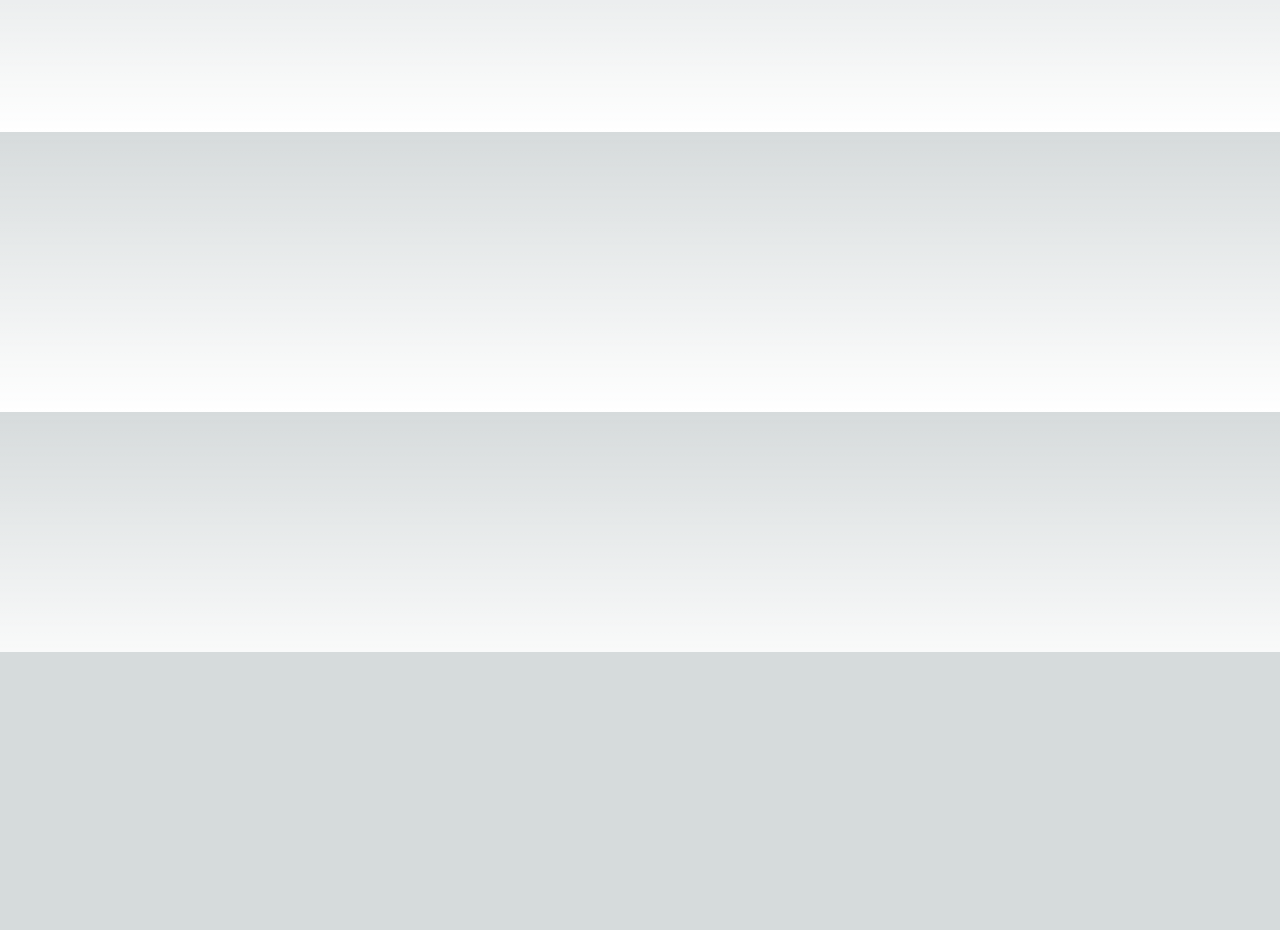
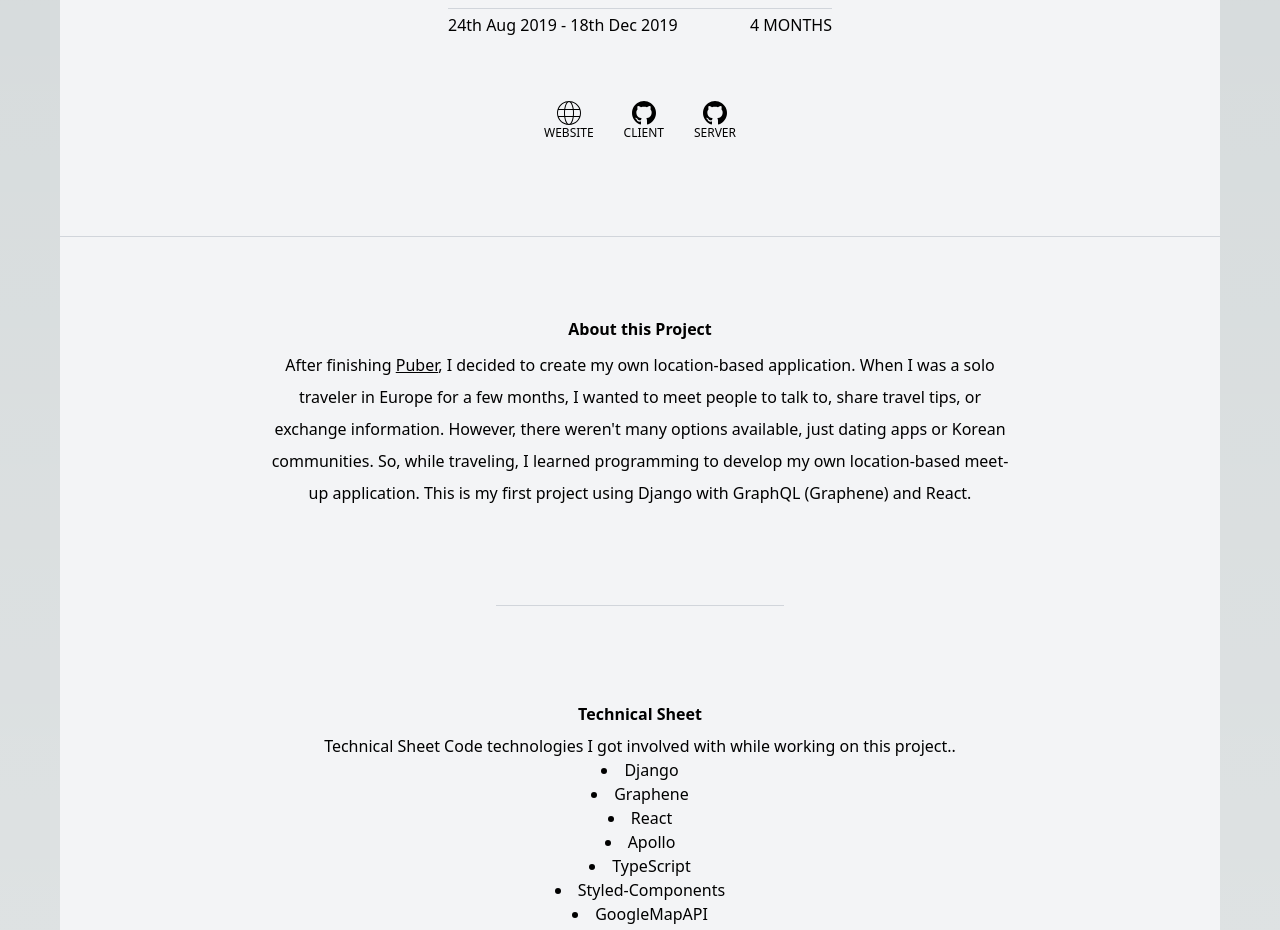
Before and after one commit to minjaeli/next-plusbeauxjours, a Next.js app: page /projects/web/pinner in a window 1280 px wide. Shown: the part 148-1078 px from the top of the page. Before the commit the page ends 800 px from the top, so only its background shows below. Built offline with nearby package versions, Linux system fonts and the light colour scheme; a web font is replaced by a local one.

Commit message:
set: PinnerWebPage

```diff
--- a/src/app/projects/web/pinner/page.tsx
+++ b/src/app/projects/web/pinner/page.tsx
@@ -1,16 +1,204 @@
-"use client";
+import React from "react";
+import Link from "next/link";
+import Image from "next/image";
+import { GithubIcon, WebIcon } from "@/components/Icons";
 
-import { useEffect, useState } from "react";
-import { useRouter } from "next/navigation";
+const PinnerWebColors = ["#EDEDED", "#E2E2E2", "#318CEE", "#1E1E1E", "#161616"];
 
-const PinnerPage = () => {
-  const router = useRouter();
-
-  useEffect(() => {}, []);
-
-  return <section className="flex flex-col max-w-[560px] px-3">
-    <h1>PinnerPage</h1>
-  </section>;
+const PinnerWebPage: React.FunctionComponent<any> = () => {
+  return (
+    <div className="bg-gray-100 mb-80">
+      <div className="bg-gray-100 flex justify-around h-96 border-b border-gray-300 mb-8 md:flex-col md:items-center md:h-auto md:mb-20">
+        <div className="w-96 h-96 flex flex-col justify-center items-center mb-8 md:mb-0">
+          <div className="text-4xl font-semibold mb-2 leading-none">Pinner - Web</div>
+          <div className="flex w-full justify-between flex-row border-t border-gray-300 mt-2">
+            <div className="mt-1 text-base">24th Aug 2019 - 18th Dec 2019</div>
+            <div className="mt-1 text-base">4 MONTHS</div>
+          </div>
+          <div className="flex w-48 justify-between mt-16">
+            <a
+              target="_blank"
+              rel="noopener noreferrer"
+              href={"https://master--pinner.netlify.app/"}
+              className="flex flex-col items-center">
+              <WebIcon />
+              <div className="text-xs text-center h-2">WEBSITE</div>
+            </a>
+            <a
+              target="_blank"
+              rel="noopener noreferrer"
+              href={"https://github.com/plusbeauxjours/pinner-web"}
+              className="flex flex-col items-center">
+              <GithubIcon />
+              <div className="text-xs text-center h-2">CLIENT</div>
+            </a>
+            <a
+              target="_blank"
+              rel="noopener noreferrer"
+              href={"https://github.com/plusbeauxjours/pinner-backend"}
+              className="flex flex-col items-center">
+              <GithubIcon />
+              <div className="text-xs text-center h-2">SERVER</div>
+            </a>
+          </div>
+        </div>
+      </div>
+      <div className="flex justify-center mb-8">
+        <div className="w-4/5 text-center flex flex-col items-center">
+          <p className="font-semibold mb-2">About this Project</p>
+          <p className="w-4/5 leading-8">
+            After finishing&nbsp;
+            <Link className="underline" href={"/projects/web/puber"}>
+              Puber
+            </Link>
+            , I decided to create my own location-based application. When I was a solo traveler in
+            Europe for a few months, I wanted to meet people to talk to, share travel tips, or
+            exchange information. However, there weren't many options available, just dating apps or
+            Korean communities. So, while traveling, I learned programming to develop my own
+            location-based meet-up application. This is my first project using Django with GraphQL
+            (Graphene) and React.
+          </p>
+        </div>
+      </div>
+      <div className="my-24 flex justify-center">
+        <div className="border-b border-gray-300 w-72" />
+      </div>
+      <div className="flex justify-center mb-8">
+        <div className="w-4/5 text-center flex flex-col items-center">
+          <p className="font-semibold mb-2">Technical Sheet</p>
+          <div>
+            Technical Sheet Code technologies I got involved with while working on this project..
+            <ul className="list-disc list-inside">
+              <li>Django</li>
+              <li>Graphene</li>
+              <li>React</li>
+              <li>Apollo</li>
+              <li>TypeScript</li>
+              <li>Styled-Components</li>
+              <li>GoogleMapAPI</li>
+              <li>Sentry</li>
+              <li>Heroku</li>
+            </ul>
+          </div>
+        </div>
+      </div>
+      <div className="my-24 flex justify-center">
+        <div className="border-b border-gray-300 w-72" />
+      </div>
+      <div className="flex justify-center mb-8">
+        <div className="w-4/5 text-center flex flex-col items-center">
+          <p className="font-semibold mb-2">Alts</p>I compared several different designs to find the
+          best UI and balance. I took performance into account to minimize task completion time and
+          enhance user satisfaction.
+        </div>
+      </div>
+      <div className="flex justify-center mb-8">
+        <Image
+          src={"/images/web/pinner/pinner_alts.jpg"}
+          className="w-full max-w-xl"
+          width={1200}
+          height={1200}
+          alt="Pinner Web Alts"
+        />
+      </div>
+      <div className="my-24 flex justify-center">
+        <div className="border-b border-gray-300 w-72" />
+      </div>
+      <div className="flex justify-center mb-8">
+        <div className="w-4/5 text-center flex flex-col items-center mb-5">
+          <p className="font-semibold mb-2">Calculate Distance Between Nearby Cities</p>
+          The application displays the distance between nearby cities. Each city has a list of
+          nearby cities, and this list is updated whenever a new city model is created.
+        </div>
+      </div>
+      <a
+        target="_blank"
+        rel="noopener noreferrer"
+        href={
+          "https://github.com/plusbeauxjours/pinner-backend/blob/a0e95ddef6cb8be6ea107e40330b1f8d2f5c76ac/pinner/locations/mutations.py#L28"
+        }
+        className="flex justify-center mb-8">
+        <div className="flex flex-col items-center mx-2">
+          <GithubIcon />
+        </div>
+      </a>
+      <div className="flex flex-col justify-center items-center mb-8">
+        <Image
+          src={"/images/web/pinner/pinner_calculate_distance.gif"}
+          className="w-full max-w-xl "
+          width={1200}
+          height={1200}
+          alt="Calculate Distance"
+        />
+        <img
+          src={"/images/web/pinner/pinner_calculate_distance_code.jpg"}
+          alt="Calculate Distance Code"
+          className="mt-24 mb-2 max-w-xl"
+        />
+      </div>
+      <div className="my-24 flex justify-center">
+        <div className="border-b border-gray-300 w-72" />
+      </div>
+      <div className="flex justify-center mb-8">
+        <div className="w-4/5 text-center flex flex-col items-center">
+          <p className="font-semibold mb-2">About Colors</p>
+          Users can easily choose between dark mode and light mode on the settings screen. Each
+          theme has two tones, and the color blue is used as an accent in both themes.
+        </div>
+      </div>
+      <div className="flex justify-center mb-8">
+        {PinnerWebColors.map((color, index) => (
+          <div
+            key={index}
+            className={`relative flex justify-center items-center w-48 h-48 m-2 ${
+              color === "#FFFFFF" ? "border border-red-500" : ""
+            }`}
+            style={{ backgroundColor: color }}>
+            <span
+              className={`absolute text-center font-light ${
+                color === "#318CEE" ? "text-gray-200" : "text-blue-600"
+              }`}>
+              {color}
+            </span>
+          </div>
+        ))}
+      </div>
+      <div className="my-24 flex justify-center">
+        <div className="border-b border-gray-300 w-72" />
+      </div>
+      <div className="flex flex-col items-center mb-8">
+        <Image
+          src={"/images/web/pinner/pinner_screenshot.jpg"}
+          className="w-full max-w-3xl"
+          width={1200}
+          height={1200}
+          alt="Screenshot"
+        />
+        <Image
+          src={"/images/web/pinner/pinner_video.gif"}
+          className="w-full max-w-3xl"
+          width={1200}
+          height={1200}
+          alt="Video"
+        />
+      </div>
+      <div className="my-24 flex justify-center">
+        <div className="border-b border-gray-300 w-72" />
+      </div>
+      <div className="flex justify-center mb-8">
+        <div className="w-4/5 text-center flex flex-col items-center">
+          <p className="font-semibold mb-2">Long Term Gains</p>
+          <div>
+            One of the things I did well in this project was creating city profiles. I took into
+            consideration the challenge of not being able to store data for all the cities in the
+            world in the database. My best option was to generate city profiles dynamically when
+            users search for a city using the Google Autocomplete Location Search API. The server
+            then creates its own city profile using Google’s location code.
+          </div>
+        </div>
+      </div>
+    </div>
+  );
 };
 
-export default PinnerPage;
+export default PinnerWebPage;
--- a/src/app/projects/web/popcornmovie/page.tsx
+++ b/src/app/projects/web/popcornmovie/page.tsx
@@ -39,13 +39,19 @@ const PopcornMovieWebPage = () => {
           <div className="w-4/5 text-center flex flex-col items-center">
             <p className="text-4xl font-semibold mb-2.5">About this Project</p>
             <div className="flex flex-row">
-            To practice the container and presentational design pattern, I spent two weeks coding with React and the TMDb API. It took longer than expected because I focused on writing clean code. This effort helped me understand the best practices for coding with class components, even though hooks offer a more streamlined approach. I enjoyed working with the TMDb API due to the vast amount of information available in the responses.
+              To practice the container and presentational design pattern, I spent two weeks coding
+              with React and the TMDb API. It took longer than expected because I focused on writing
+              clean code. This effort helped me understand the best practices for coding with class
+              components, even though hooks offer a more streamlined approach. I enjoyed working
+              with the TMDb API due to the vast amount of information available in the responses.
             </div>
           </div>
         </div>
         <div className="my-24 flex justify-center">
+          <div className="border-b border-gray-300 w-72" />
+        </div>
+        <div className="my-24 flex justify-center">
           <div className="w-4/5 text-center flex flex-col items-center">
-            <div className="border-b border-borderColor w-75 mb-5"></div>
             <p className="text-4xl font-semibold mb-2.5">Technical Sheet</p>
             <ul className="list-disc">
               <li>React</li>
@@ -57,15 +63,15 @@ const PopcornMovieWebPage = () => {
           </div>
         </div>
         <div className="my-24 flex justify-center">
-          <div className="w-4/5 text-center flex flex-col items-center">
-            <div className="border-b border-borderColor w-75 mb-5"></div>
-            <div className="flex flex-row justify-center w-full">
-              <div className="relative flex justify-center items-center w-50 h-50 bg-[#17171A]">
-                <div className="absolute text-center font-medium text-white">#17171A</div>
-              </div>
-            </div>
-            <div className="border-b border-borderColor w-75 my-24"></div>
+          <div className="border-b border-gray-300 w-72" />
+        </div>
+        <div className="flex justify-center">
+          <div className="relative flex justify-center items-center w-48 h-48 m-2 bg-black text-white">
+            <span className="absolute text-center font-light">#17171A</span>
           </div>
+        </div>
+        <div className="my-24 flex justify-center">
+          <div className="border-b border-gray-300 w-72" />
         </div>
         <div className="my-24 flex justify-center">
           <Image
```
